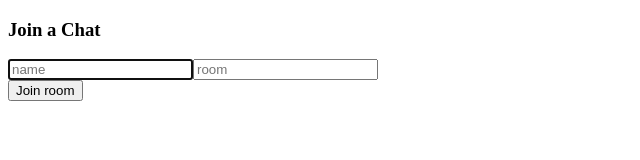
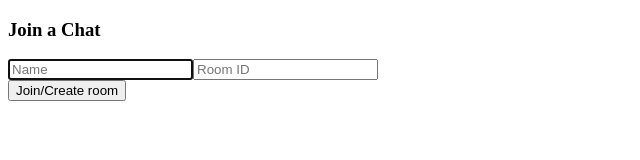
Before and after one commit to HariKrishna-28/ChatRoom, a React (Create React App) app in the folder client/: page / in a window 1280 px wide. Shown: the top 160 px of the page, without its empty margins (0-640 px from the left). Built offline with nearby package versions, Linux system fonts and the light colour scheme; no server answers; the HTML template or start-up script is replaced by a standard one.

Commit message:
fixed text alignment issues

```diff
--- a/client/src/App.js
+++ b/client/src/App.js
@@ -23,14 +23,13 @@ function App() {
   return (
     <div className="flex flex-col items-center justify-center h-screen  ">
       {!showChat ? (
-
         <div className="grid grid-cols-1 gap-2">
           {/* <h1>Hi frans</h1>  */}
           <h3 className="font-semibold text-3xl text-center">Join a Chat</h3>
-          <form>
+          <form className="mx-10 lg:mx-0">
             <input
               type="text"
-              placeholder="name"
+              placeholder="Name"
               className="shadow appearance-none border border-blue-500 rounded w-full py-2 px-3 mb-3 leading-tight focus:outline-none focus:shadow-outline"
               required
               autoFocus
@@ -40,7 +39,7 @@ function App() {
             <input
               type="text"
               className="shadow appearance-none border border-blue-500 rounded w-full py-2 px-3 mb-3 leading-tight focus:outline-none focus:shadow-outline"
-              placeholder="room"
+              placeholder="Room ID"
               required
               onChange={(e) => setRoom(e.target.value)}
             />
@@ -49,7 +48,7 @@ function App() {
                 type="submit"
                 className="bg-blue-500 hover:bg-blue-700 text-white font-semibold py-2 px-4 rounded "
                 onClick={JoinRoom}>
-                Join room
+                Join/Create room
               </button>
             </div>
           </form>
--- a/client/src/components/Chat.jsx
+++ b/client/src/components/Chat.jsx
@@ -39,8 +39,11 @@ const Chat = ({ socket, name, room }) => {
                 <div className="grid grid-cols-1 container bg-gray-800 text-white rounded p-2 gap-2 ">
 
                     <div >
-                        <h1 className="font-semibold text-3xl ">Chat point</h1>
-                        <p className="text-sm">Room ID: <span className="text-gray-300">{room}</span></p>
+                        <h1 className="font-semibold text-3xl ">Chat Point</h1>
+                        {/* <div className="flex gap-2"> */}
+                        {/* <p className="text-sm font-semibold"> User Name : <span className="text-gray-300">{name}</span></p> */}
+                        <p className="text-sm font-semibold">Room ID: <span className="text-gray-300">{room}</span></p>
+                        {/* </div> */}
                     </div>
                 </div>
                 <div className="flex-grow-1" style={{ width: "380px" }}>
@@ -48,19 +51,19 @@ const Chat = ({ socket, name, room }) => {
                         {/* <ScrollToBottom style={{ width: "100%", height: "100%", overflowY: "auto" }}> */}
                         {messageList.map((messageBody) => {
 
-                            const textAlign = name !== messageBody.author ? "flex text-left" : "flex text-right"
+                            const textAlign = name !== messageBody.author ? "text-left" : "text-right"
                             const bg = name !== messageBody.author ? " bg-blue-500 text-white rounded text-sm p-1 px-2" :
                                 " bg-green-500 text-sm text-white text-left rounded p-1 px-2"
 
                             return (
-                                <div>
+                                <div className={textAlign}>
                                     {/* <h1>{messageBody.message}</h1> */}
                                     {/* <div> */}
 
-                                    <div className={textAlign}>
+                                    <div >
                                         <span className={bg}>{messageBody.message}</span>
                                     </div>
-                                    <div className="flex flex-row gap-3 py-1 text-gray-700" style={{ fontSize: "12px" }}>
+                                    <div className="gap-3 py-1 text-gray-700" style={{ fontSize: "12px" }}>
                                         <p className="font-semibold">{name === messageBody.author ? "You" : messageBody.author}</p>
                                         <p>{new Date(Date.now()).getHours() + ":" + new Date(Date.now()).getMinutes() === messageBody.time ? "Now" : messageBody.time}</p>
                                     </div>
```
